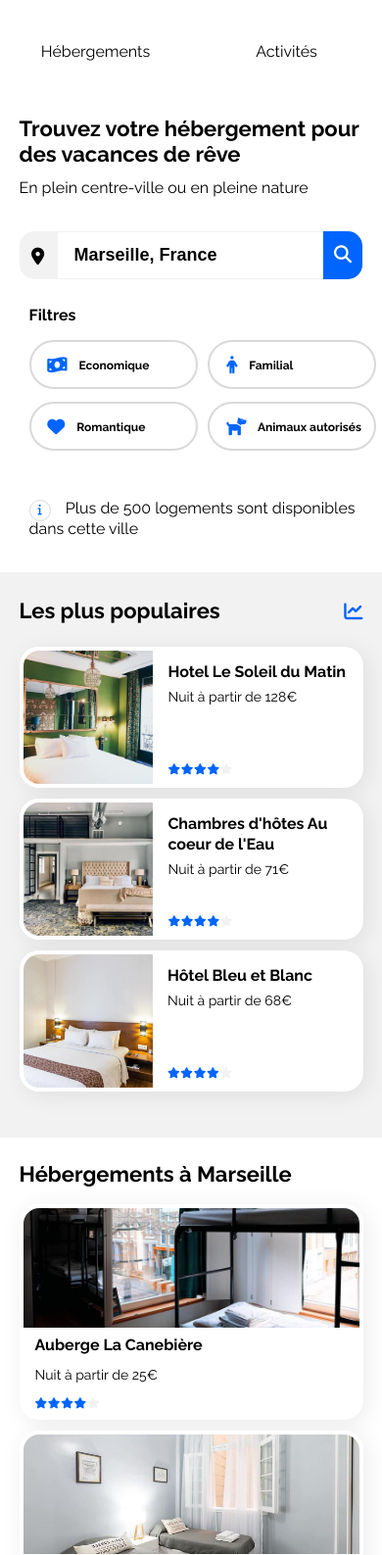
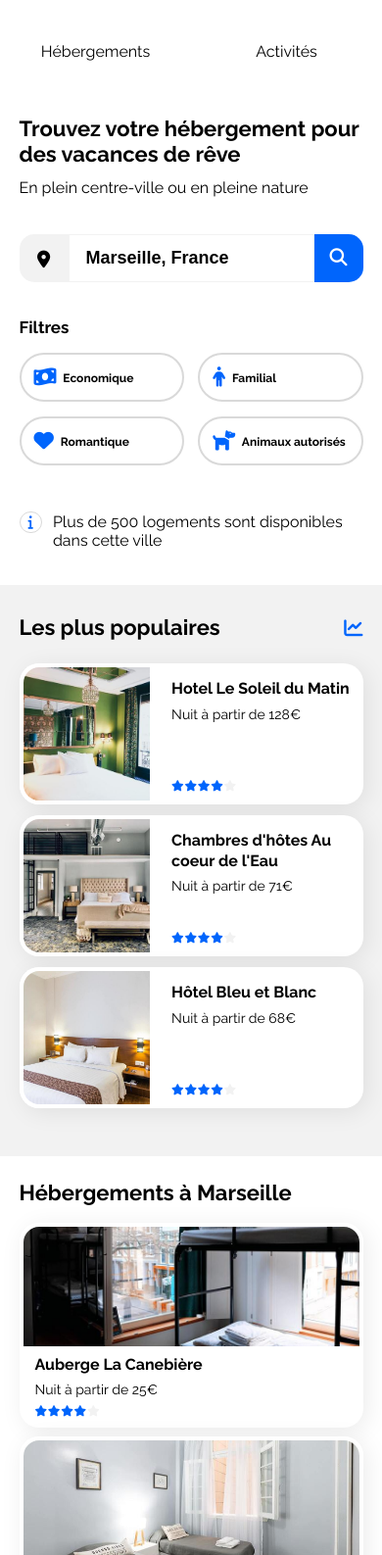
Before and after one commit to benngvolt/projet_2_booki, a plain HTML site: page index.html in a window 390 px wide. Shown: the part 45-1632 px from the top of the page at 98% size. Drawn offline with Linux system fonts and the light colour scheme.

Commit message:
mAj 22JANV23 17h30

```diff
--- a/style.css
+++ b/style.css
@@ -701,9 +701,10 @@ figure {
     form {
         width: 100%;
         height: 49px;
+        margin-bottom: 38px;
     }
     .subtitle {
-        margin-bottom: 36px;
+        margin-bottom: 39px;
     }
     .location-field{
         width: 100%;
@@ -711,11 +712,13 @@ figure {
     }
     .location-label{
         width: 50px;
+        min-width: 50px;
         height: 100%;
         padding-top: 0;
     }
     .search-button {
         width: 50px;
+        min-width: 50px;
         height: 100%;
     }
 
@@ -735,14 +738,16 @@ figure {
         flex-direction: column;
         align-items: flex-start;
         margin-bottom: 43px;
+        padding-left: 0;
     }
     .filters-title {
         margin-right: 0;
         margin-bottom: 15px;
+        font-size: 17px;
     }
     .filters-container {
         width: 100%;
-        height: 117px;
+        height: 120px;
         list-style-type: none;
         display: grid;
         grid-template-columns: 1fr 1fr;
@@ -757,20 +762,29 @@ figure {
         line-height: 4.1;
         font-size: 12px;
         font-weight: 700;
-        padding: 0 0 0 10%;
+        padding: 0 0 0 13px;
     }
     .filters-icon {
-        margin-right: 9px;
-        font-size: 1.5em;
+        margin-right: 4px;
+        font-size: 1.7em;
+    }
+    .filters-icon-border {
+        padding: 3px 8px;
+        font-size: 0.9em;
     }
     .filters-info {
+        display: flex;
+        flex-direction: row;
+        align-items: baseline;
+        line-height: 120%;
         margin-bottom: 36px;
+        padding-left: 0px;
     }
     /* ACCOMODATIONS AND POPULAR SECTION (MOBILE) -------------------------------------------------- */
 
     .section-accomodations {
         flex-direction: column-reverse;
-        margin-bottom: 80px;
+        margin-bottom: 96px;
         padding: inherit;
     }
 
@@ -794,12 +808,12 @@ figure {
         max-height: none;
         width: 100%;
         height: auto;
-        aspect-ratio: 1.65/1;
-        margin-bottom: 3%;
+        aspect-ratio: 1.68/1;
+        margin-bottom: 9px;
     }
     .accom-card-list {
         line-height: 1.3;
-        height: 75px;
+        height: 63px;
         padding: 4px 0 11px 16px;
     }
     .accom-card-image {
@@ -813,6 +827,7 @@ figure {
     }
     .half-paragraph {
         width: 50%;
+        line-height: 110%;
     }
 
     /* POPULAR SECTION (MOBILE)-------------------------------------------------------------- */
@@ -826,17 +841,20 @@ figure {
     .popular-container {
         width: 100%;
         height: 454px;
-        padding-bottom: 47px;
+        padding-bottom: 49px;
     }
     .pop-card-box {
         width: 100%;
         height: 144px;
     }
     .popular-title-flexbox {
-        margin: 28px 0 26px 0;
+        margin: 32px 0 26px 0;
     }
     .pop-card-list{
-        padding: 16px 3% 12px 15px;
+        padding: 16px 3% 12px 22px;
+    }
+    .pop-card-image {
+        min-width: 132px;
     }
 
     /* ACTIVITIES SECTION (MOBILE)-------------------------------------------------------------- */
@@ -845,13 +863,13 @@ figure {
         width: 100%;
         flex-direction: column;
         height: auto;
-        margin: 2px 0 80px 0;
+        margin: 2px 0 60px 0;
     }
     .act-card-main {
         width: 100%;
         aspect-ratio: 1.75/1;
         height: auto;
-        margin-bottom: 5%;
+        margin-bottom: 24px;
     }
     .act-card-image {
         width: 100%;
@@ -869,7 +887,7 @@ figure {
 
     footer nav {
         flex-direction: column;
-        height: auto;
+        height: 88%;
         padding-left: 9%;
     }
     footer {
@@ -881,4 +899,7 @@ figure {
     .footer-title {
         margin: 10% 0 3% 0;
     }
+    .footer-title-fontsize {
+        font-size: 18px;
+    }
 }
```
